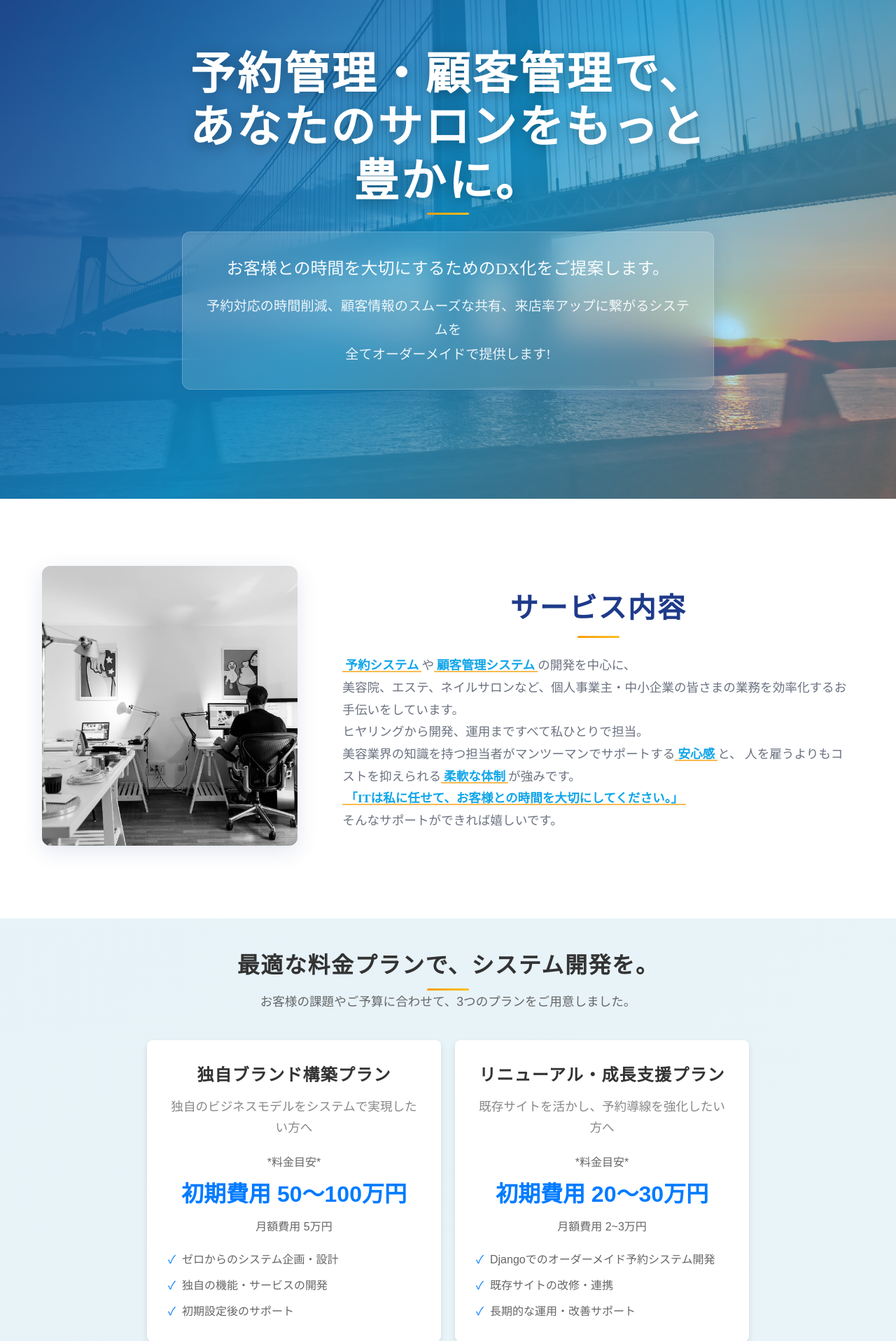
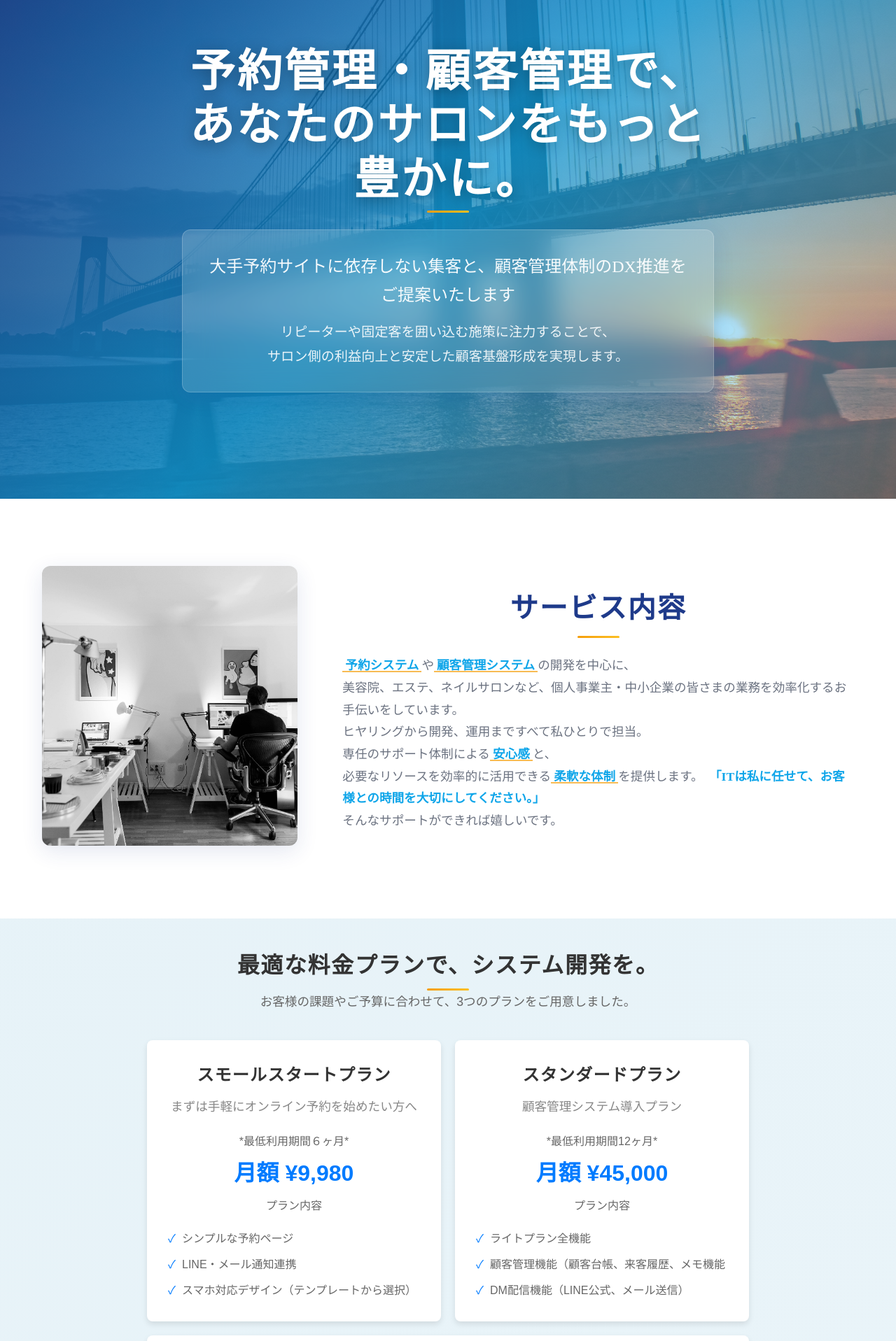
Before and after one commit to Reang808/myproject_website, a Django app: page / in a window 1280 px wide. Shown: the part 87-2004 px from the top of the page at 70% size. Run offline with Django 5.2, Linux system fonts and the light colour scheme.

Commit message:
HTML修正

```diff
--- a/top/templates/top/index.html
+++ b/top/templates/top/index.html
@@ -33,10 +33,10 @@
         <div class="hero-content">
             <h1 class="hero-title">予約管理・顧客管理で、あなたのサロンをもっと豊かに。</h1>
             <div class="hero-card fade-in-section">
-            <p class="hero-subtitle">お客様との時間を大切にするためのDX化をご提案します。</p>
+            <p class="hero-subtitle">大手予約サイトに依存しない集客と、顧客管理体制のDX推進をご提案いたします</p>
             <p class="heto-text">
-                予約対応の時間削減、顧客情報のスムーズな共有、来店率アップに繋がるシステムを<br>
-                全てオーダーメイドで提供します!
+                リピーターや固定客を囲い込む施策に注力することで、<br>
+                サロン側の利益向上と安定した顧客基盤形成を実現します。
             </p>
             </div>
         </div>
@@ -54,8 +54,8 @@
                     <span>予約システム</span>や<span>顧客管理システム</span>の開発を中心に、<br>
                     美容院、エステ、ネイルサロンなど、個人事業主・中小企業の皆さまの業務を効率化するお手伝いをしています。<br>
                     ヒヤリングから開発、運用まですべて私ひとりで担当。<br>
-                    美容業界の知識を持つ担当者がマンツーマンでサポートする<span>安心感</span>と、
-                    人を雇うよりもコストを抑えられる<span>柔軟な体制</span>が強みです。<br>
+                    専任のサポート体制による<span>安心感</span>と、<br>
+                    必要なリソースを効率的に活用できる<span>柔軟な体制</span>を提供します。
                     <span>「ITは私に任せて、お客様との時間を大切にしてください。」</span><br>
                     そんなサポートができれば嬉しいです。
                 </p>
@@ -75,57 +75,62 @@
 
                 <div style="display: flex; flex-wrap: wrap; justify-content: center; gap: 20px;">
                     <div style="flex: 1 1 280px; padding: 30px; background-color: #fff; border-radius: 8px; box-shadow: 0 4px 8px rgba(0,0,0,0.1); text-align: center;">
-                        <h4 style="font-size: 24px; color: #333; margin-bottom: 10px;">独自ブランド構築プラン</h4>
-                        <p style="color: #888; margin-bottom: 20px;">独自のビジネスモデルをシステムで実現したい方へ</p>
+                        <h4 style="font-size: 24px; color: #333; margin-bottom: 10px;">スモールスタートプラン</h4>
+                        <p style="color: #888; margin-bottom: 20px;">まずは手軽にオンライン予約を始めたい方へ</p>
                         <div style="margin-bottom: 20px;">
-                            <p style="font-size: 16px; color: #666;">*料金目安*</p>
-                            <p style="font-size: 32px; color: #007bff; font-weight: bold; margin: 5px 0;">初期費用 50〜100万円</p>
-                            <p style="font-size: 16px; color: #666; margin-top: 5px;">月額費用 5万円</p>
+                            <p style="font-size: 16px; color: #666;">*最低利用期間６ヶ月*</p>
+                            <p style="font-size: 32px; color: #007bff; font-weight: bold; margin: 5px 0;">月額 ¥9,980</p>
+                            <p style="font-size: 16px; color: #666; margin-top: 5px;">プラン内容</p>
                         </div>
                         <ul style="text-align: left; list-style: none; padding: 0; margin: 0; color: #666;">
-                            <li style="margin-bottom: 10px; position: relative; padding-left: 20px;"><span style="position: absolute; left: 0; color: #007bff;">✓</span> ゼロからのシステム企画・設計</li>
-                            <li style="margin-bottom: 10px; position: relative; padding-left: 20px;"><span style="position: absolute; left: 0; color: #007bff;">✓</span> 独自の機能・サービスの開発</li>
-                            <li style="position: relative; padding-left: 20px;"><span style="position: absolute; left: 0; color: #007bff;">✓</span> 初期設定後のサポート</li>
+                            <li style="margin-bottom: 10px; position: relative; padding-left: 20px;"><span style="position: absolute; left: 0; color: #007bff;">✓</span> シンプルな予約ページ</li>
+                            <li style="margin-bottom: 10px; position: relative; padding-left: 20px;"><span style="position: absolute; left: 0; color: #007bff;">✓</span> LINE・メール通知連携</li>
+                            <li style="position: relative; padding-left: 20px;"><span style="position: absolute; left: 0; color: #007bff;">✓</span> スマホ対応デザイン（テンプレートから選択）</li>
                         </ul>
                     </div>
 
                     <div style="flex: 1 1 280px; padding: 30px; background-color: #fff; border-radius: 8px; box-shadow: 0 4px 8px rgba(0,0,0,0.1); text-align: center;">
-                        <h4 style="font-size: 24px; color: #333; margin-bottom: 10px;">リニューアル・成長支援プラン</h4>
-                        <p style="color: #888; margin-bottom: 20px;">既存サイトを活かし、予約導線を強化したい方へ</p>
+                        <h4 style="font-size: 24px; color: #333; margin-bottom: 10px;">スタンダードプラン</h4>
+                        <p style="color: #888; margin-bottom: 20px;">顧客管理システム導入プラン</p>
                         <div style="margin-bottom: 20px;">
-                            <p style="font-size: 16px; color: #666;">*料金目安*</p>
-                            <p style="font-size: 32px; color: #007bff; font-weight: bold; margin: 5px 0;">初期費用 20〜30万円</p>
-                            <p style="font-size: 16px; color: #666; margin-top: 5px;">月額費用 2~3万円</p>
+                            <p style="font-size: 16px; color: #666;">*最低利用期間12ヶ月*</p>
+                            <p style="font-size: 32px; color: #007bff; font-weight: bold; margin: 5px 0;">月額 ¥45,000</p>
+                            <p style="font-size: 16px; color: #666; margin-top: 5px;">プラン内容</p>
                         </div>
                         <ul style="text-align: left; list-style: none; padding: 0; margin: 0; color: #666;">
-                            <li style="margin-bottom: 10px; position: relative; padding-left: 20px;"><span style="position: absolute; left: 0; color: #007bff;">✓</span> Djangoでのオーダーメイド予約システム開発</li>
-                            <li style="margin-bottom: 10px; position: relative; padding-left: 20px;"><span style="position: absolute; left: 0; color: #007bff;">✓</span> 既存サイトの改修・連携</li>
-                            <li style="position: relative; padding-left: 20px;"><span style="position: absolute; left: 0; color: #007bff;">✓</span> 長期的な運用・改善サポート</li>
+                            <li style="margin-bottom: 10px; position: relative; padding-left: 20px;"><span style="position: absolute; left: 0; color: #007bff;">✓</span> ライトプラン全機能</li>
+                            <li style="margin-bottom: 10px; position: relative; padding-left: 20px;"><span style="position: absolute; left: 0; color: #007bff;">✓</span> 顧客管理機能（顧客台帳、来客履歴、メモ機能</li>
+                            <li style="position: relative; padding-left: 20px;"><span style="position: absolute; left: 0; color: #007bff;">✓</span> DM配信機能（LINE公式、メール送信）</li>
                         </ul>
                     </div>
 
                     <div style="flex: 1 1 280px; padding: 30px; background-color: #fff; border-radius: 8px; box-shadow: 0 4px 8px rgba(0,0,0,0.1); text-align: center;">
-                        <h4 style="font-size: 24px; color: #333; margin-bottom: 10px;">スモールスタートプラン</h4>
-                        <p style="color: #888; margin-bottom: 20px;">まずは手軽にオンライン予約を始めたい方へ</p>
+                        <h4 style="font-size: 24px; color: #333; margin-bottom: 10px;">プロフェッショナルプラン</h4>
+                        <p style="color: #888; margin-bottom: 20px;">本格的な自社システムで、競合と圧倒的な差をつけたい方へ</p>
                         <div style="margin-bottom: 20px;">
-                            <p style="font-size: 16px; color: #666;">*料金目安*</p>
-                            <p style="font-size: 32px; color: #007bff; font-weight: bold; margin: 5px 0;">初期費用 なし</p>
-                            <p style="font-size: 16px; color: #666; margin-top: 5px;">月額3万円</p>
+                            <p style="font-size: 16px; color: #666;">*最低利用18ヶ月*</p>
+                            <p style="font-size: 32px; color: #007bff; font-weight: bold; margin: 5px 0;">月額 ¥60,000</p>
+                            <p style="font-size: 16px; color: #666; margin-top: 5px;"></p>
                         </div>
                         <ul style="text-align: left; list-style: none; padding: 0; margin: 0; color: #666;">
-                            <li style="margin-bottom: 10px; position: relative; padding-left: 20px;"><span style="position: absolute; left: 0; color: #007bff;">✓</span> 既存サイトへの予約システム埋め込み</li>
-                            <li style="margin-bottom: 10px; position: relative; padding-left: 20px;"><span style="position: absolute; left: 0; color: #007bff;">✓</span> サイト・SNSへの連携設定</li>
-                            <li style="position: relative; padding-left: 20px;"><span style="position: absolute; left: 0; color: #007bff;">✓</span> 顧客管理機能・レポート機能</li>
+                            <li style="margin-bottom: 10px; position: relative; padding-left: 20px;"><span style="position: absolute; left: 0; color: #007bff;">✓</span> オーダーメイド開発</li>
+                            <li style="margin-bottom: 10px; position: relative; padding-left: 20px;"><span style="position: absolute; left: 0; color: #007bff;">✓</span> スタッフ別シフト管理機能</li>
+                            <li style="position: relative; padding-left: 20px;"><span style="position: absolute; left: 0; color: #007bff;">✓</span> オンライン決済機能（Stripなど各種決済サービスとの連携）</li>
                         </ul>
                     </div>
                 </div>
 
                 <div style="text-align: center; margin-top: 40px; color: #666;">
                     <p style="margin-bottom: 10px;">
-                        ご希望のシステム内容によって、実際の費用は変動します。
+                        ・月額料金は「初期開発費用」と「最低限の運用コスト」をまかなうものです。
                     </p>
                     <p>
-                        「まずはどのくらいかかるか知りたい」「ざっくり相談してみたい」 といった段階でも、お気軽にお問い合わせください。
+                        ・プランに含まれない機能を追加する場合や、外部サービスを利用する際は、別途費用が発生することを事前にしっかりお伝えします。
+
+                    </p>
+                    <p>
+                        お客様の「やりたいこと」がどのプランに当てはまるか、丁寧なヒアリングを通してすり合わせを行い、トラブルを未然に防ぎます。<br>
+                        まずはお気軽にご相談ください。
                     </p>
                 </div>
             </div>
@@ -151,12 +156,10 @@
                     <img src="{% static 'images/plan.jpg' %}" alt="美容院・サロン向け予約システムの画面イメージ">
                 </div>
                 <div class="contact-content">
-                    <h2>『あなたのサロンに最適な予約システム、一緒に考えませんか？』</h2>
+                    <h2>『Reangのシステムを導入し、あなたのサロンの未来を変えましょう』</h2>
                     <p>
-                        「いくらかかる？」「どんな機能があるの？」といったご相談から、<br>
-                        「今の予約システムを変えたい」「リピーターを増やしたい」といったお悩みまで、お気軽にご連絡ください。<br>
-                        <br>
-                        ご予算や店舗の規模に合わせて、最適なプランをご提案します。<br>
+                        『理想のシステムがなかなか見つからない』『高すぎて手が出せない』といったお悩みは、私たちが解決します。<br>
+                        まずはお客様の叶えたいことをお聞かせください。無理のないご予算で、本当に必要な機能だけのプランをオーダーメイドでご提案します。<br>
                         *ご相談・お見積もりは無料です。*
                     </p>
                     <a href="/contact" class="contact-button">無料相談を申し込む</a>
```
